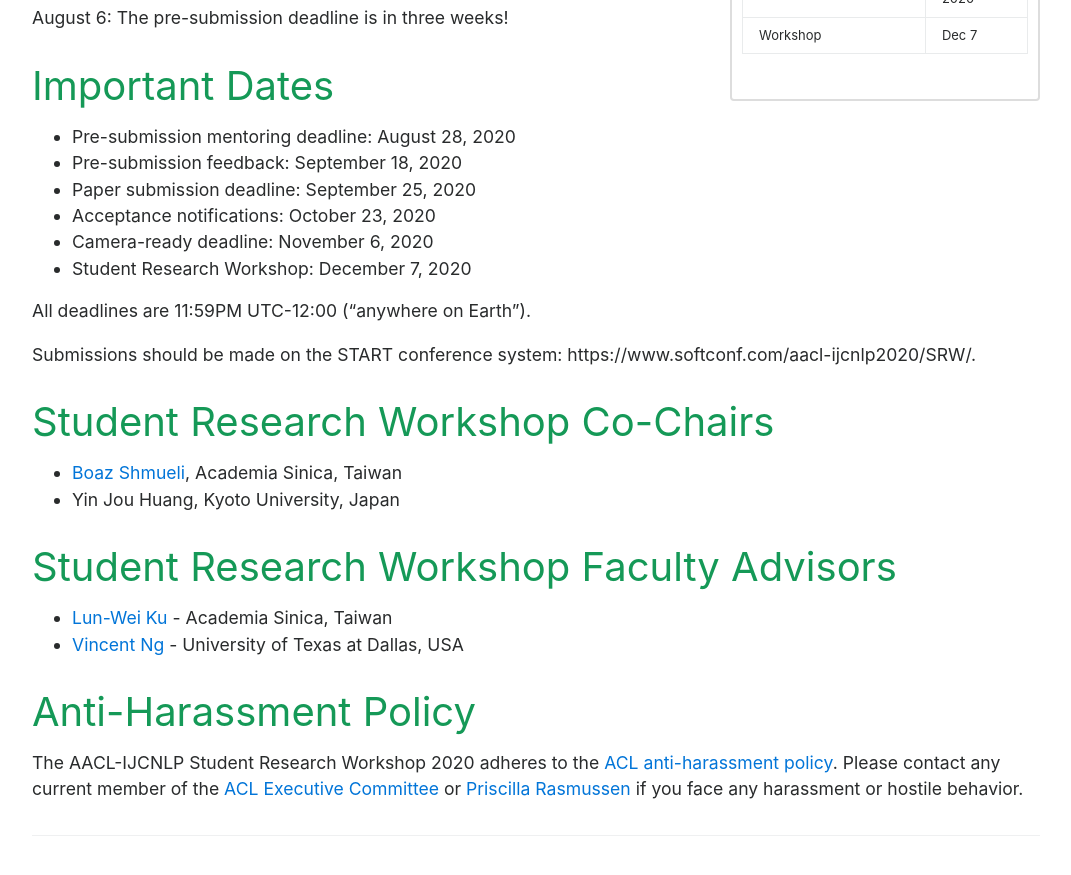
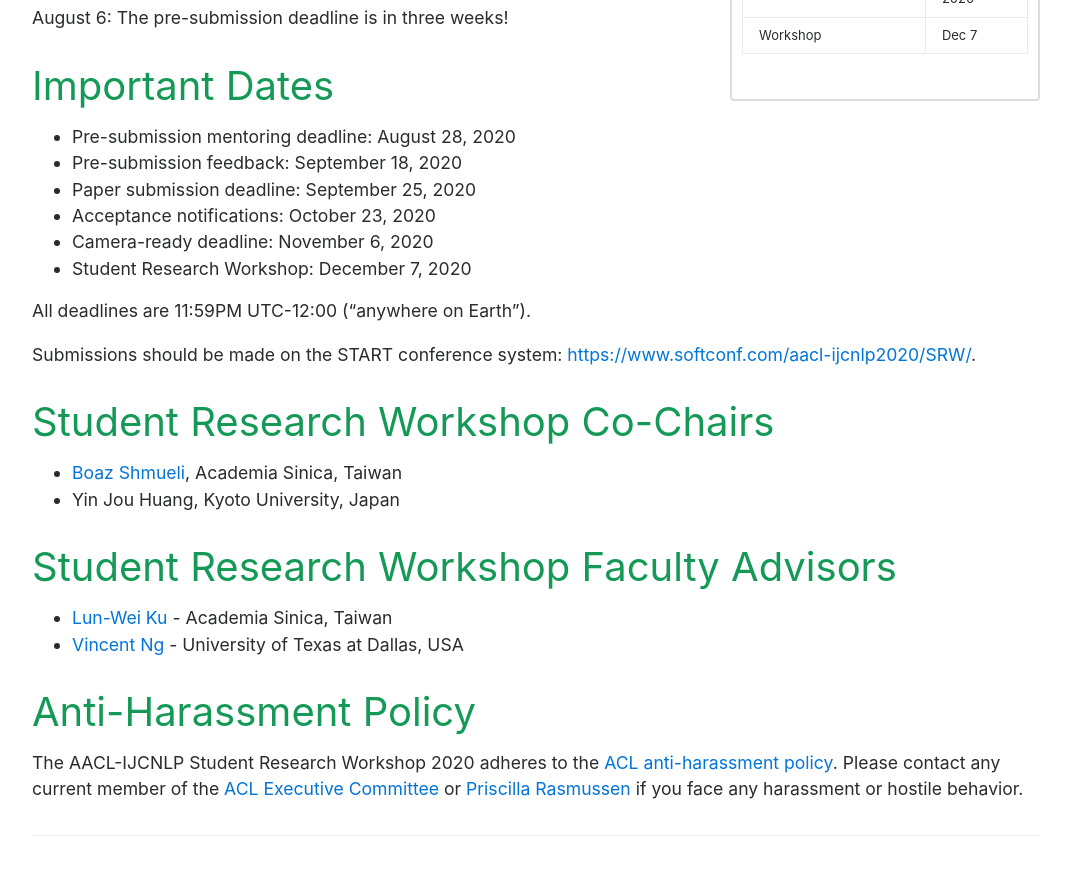
Before and after one commit to aacl2023-srw/aacl2023-srw.github.io, a Jekyll site: the page built from index.md, in a window 1280 px wide and 900 px high, scrolled down 747 px. Shown: the top 875 px of the window, without its empty margins (104-1175 px from the left). Built offline with Jekyll 4.4.1, drawn with Linux system fonts in a browser that asks for light colours; part of the change alters nothing that is shown.

```diff
--- a/index.md
+++ b/index.md
@@ -29,7 +29,7 @@ July 6-8: The SRW presentations will be held as part of the main ACL conference!
 
 All deadlines are 11:59PM UTC-12:00 ("anywhere on Earth").
 
-Submissions should be made on the START conference system: https://www.softconf.com/aacl-ijcnlp2020/SRW/.
+Submissions should be made on the START conference system: [https://www.softconf.com/aacl-ijcnlp2020/SRW/](https://www.softconf.com/aacl-ijcnlp2020/SRW/).
 
 
 # Student Research Workshop Co-Chairs
```
